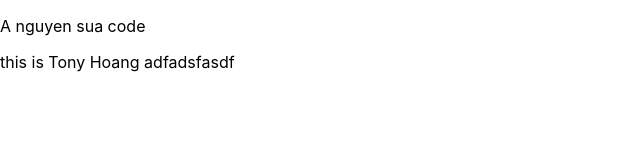
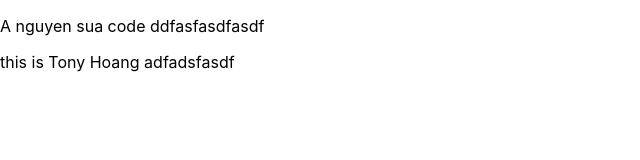
Before and after one commit to wingbui/chat-gpt-react, a React (Create React App) app: page / in a window 1280 px wide. Shown: the top 160 px of the page, without its empty margins (0-640 px from the left). Built offline with nearby package versions, Linux system fonts and the light colour scheme.

Commit message:
build: tony123-return

```diff
--- a/src/App.js
+++ b/src/App.js
@@ -4,7 +4,7 @@ import ImageCropper from './ImageCropper';
 function App() {
   return (
 <>
-  <p>A nguyen sua code</p>
+  <p>A nguyen sua code ddfasfasdfasdf</p>
 
   <p>this is Tony Hoang adfadsfasdf</p>
 </>
```
